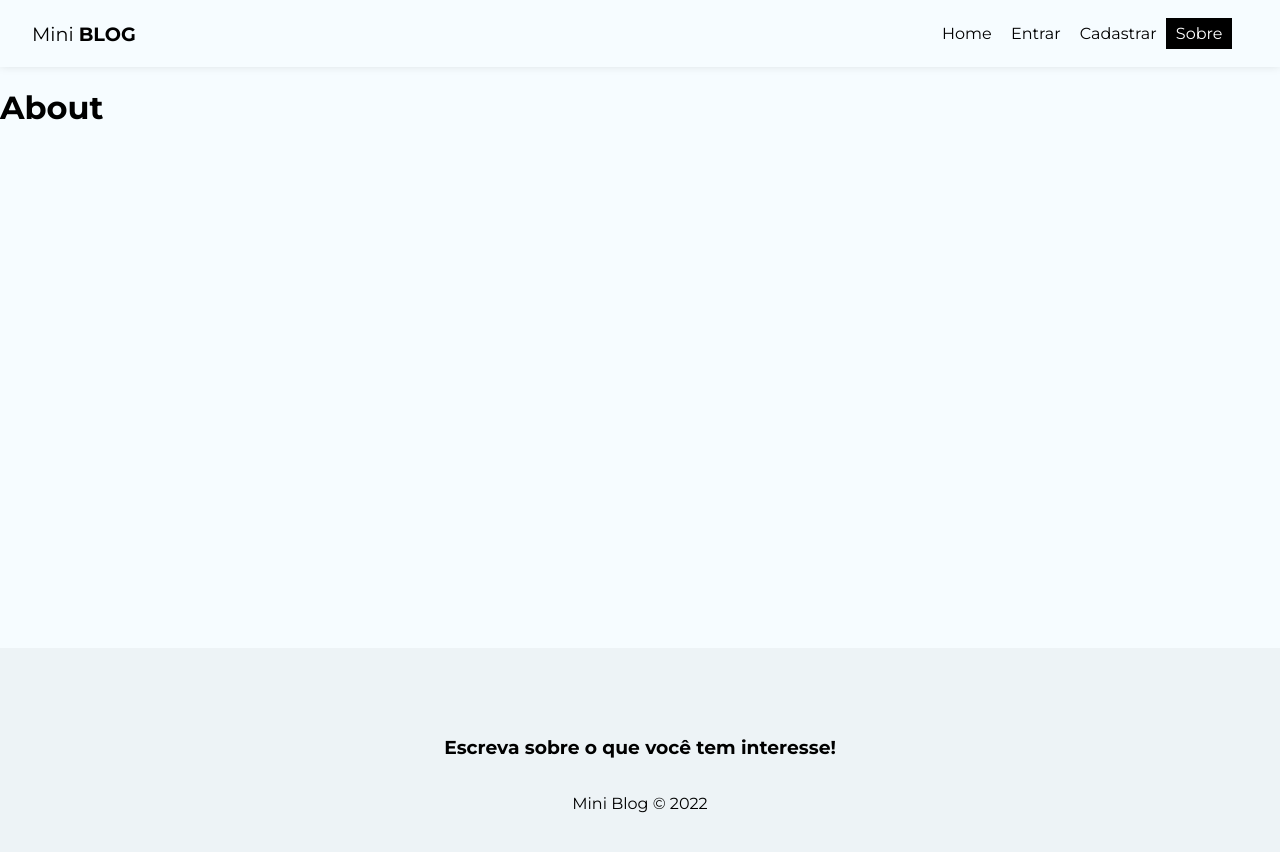
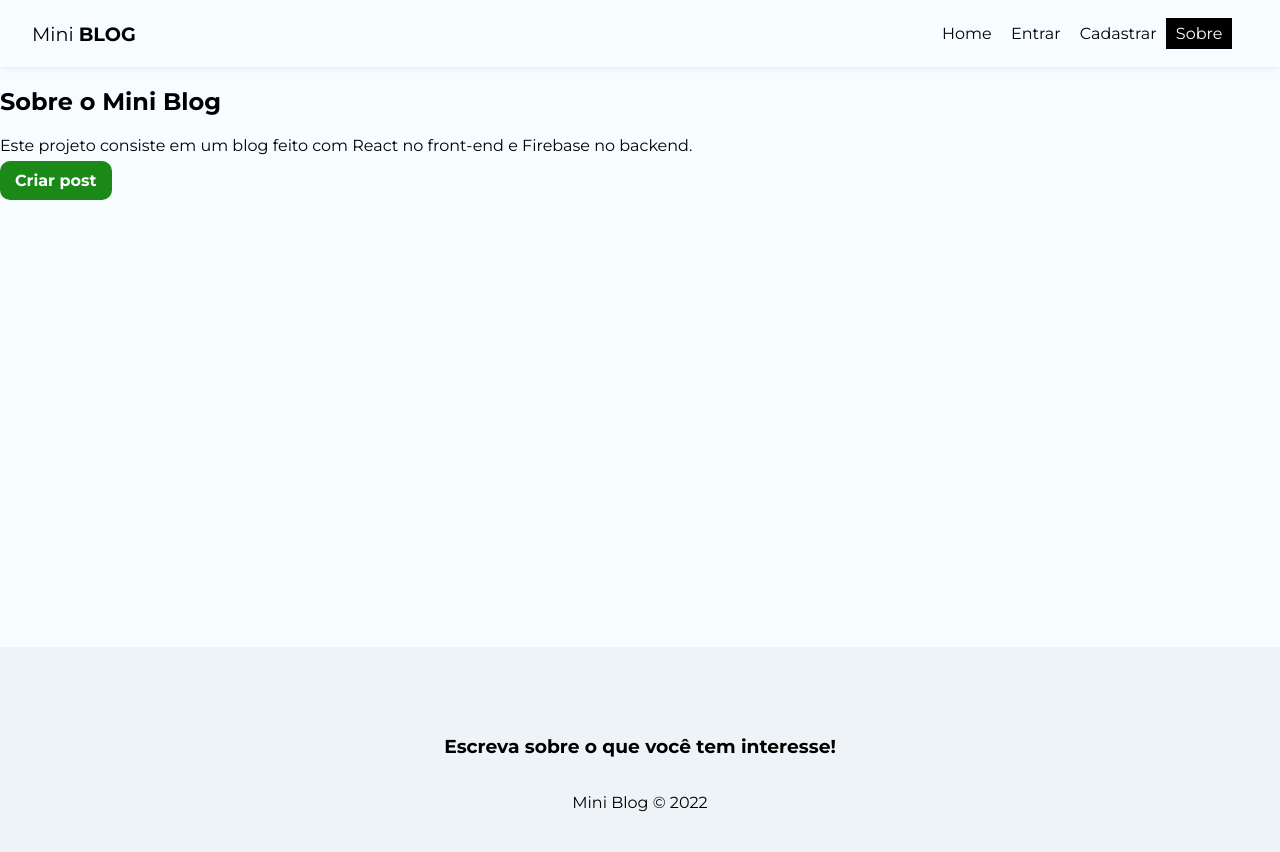
Before and after one commit to leogama09/reactblog-project, a React (Create React App) app in the folder MINIBLOG/miniblog/: page /about in a window 1280 px wide. Shown: the top 852 px of the page. Built offline with nearby package versions, Linux system fonts and the light colour scheme; no server answers.

Commit message:
Update About.js

```diff
--- a/MINIBLOG/miniblog/src/pages/About/About.js
+++ b/MINIBLOG/miniblog/src/pages/About/About.js
@@ -1,10 +1,16 @@
 //CSS
 import styles from "./About.module.css"
 
+import { Link } from "react-router-dom"
+
 const About = () => {
   return (
-    <div>
-        <h1>About</h1>
+    <div className={styles.about}>
+        <h2>Sobre o Mini <span style={{ fontWeight: 'bold' }}>Blog</span></h2>
+        <p>Este projeto consiste em um blog feito com React no front-end e Firebase no backend.</p>
+        <Link to ="/posts/create" className="btn">
+          Criar post
+        </Link>
     </div>
   )
 }
```
